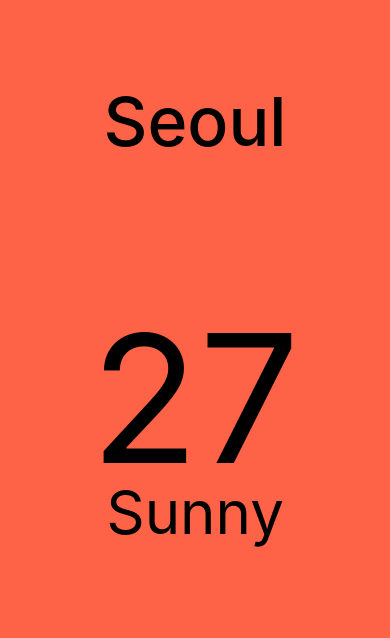
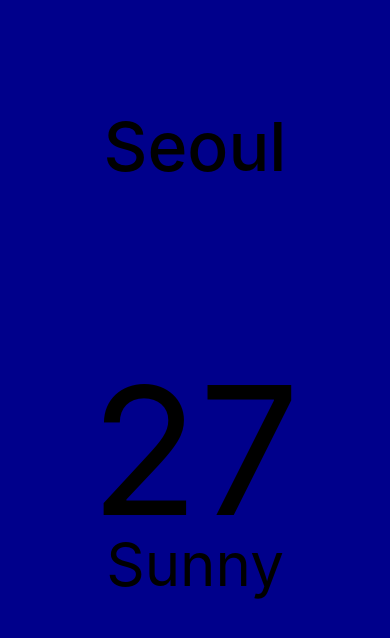
Before and after one commit to chaeyn/rn-study, a React Native app: screen / in a window 390 px wide. Shown: the top 638 px of the page. Built offline with nearby package versions, Linux system fonts and the light colour scheme.

Commit message:
feat: style

```diff
--- a/App.js
+++ b/App.js
@@ -1,4 +1,6 @@
-import { View, Text, StyleSheet } from "react-native";
+import { View, Text, StyleSheet, ScrollView, Dimensions } from "react-native";
+
+const { width: SCREEN_WIDTH } = Dimensions.get("window");
 
 export default function App() {
   return (
@@ -6,12 +8,29 @@
       <View style={styles.city}>
         <Text style={styles.cityName}>Seoul</Text>
       </View>
-      <View style={styles.weather}>
+      <ScrollView
+        pagingEnabled
+        horizontal
+        showsHorizontalScrollIndicator={false}
+        contentContainerStyle={styles.weather}
+      >
         <View style={styles.day}>
           <Text style={styles.temp}>27</Text>
           <Text style={styles.description}>Sunny</Text>
         </View>
-      </View>
+        <View style={styles.day}>
+          <Text style={styles.temp}>27</Text>
+          <Text style={styles.description}>Sunny</Text>
+        </View>
+        <View style={styles.day}>
+          <Text style={styles.temp}>27</Text>
+          <Text style={styles.description}>Sunny</Text>
+        </View>
+        <View style={styles.day}>
+          <Text style={styles.temp}>27</Text>
+          <Text style={styles.description}>Sunny</Text>
+        </View>
+      </ScrollView>
     </View>
   );
 }
@@ -19,7 +38,7 @@
 const styles = StyleSheet.create({
   container: {
     flex: 1,
-    backgroundColor: "tomato",
+    backgroundColor: "darkblue",
   },
   city: {
     flex: 1.2,
@@ -30,11 +49,9 @@
     fontSize: 68,
     fontWeight: 500,
   },
-  weather: {
-    flex: 3,
-  },
+  weather: {},
   day: {
-    flex: 1,
+    width: SCREEN_WIDTH,
     alignItems: "center",
   },
   temp: {
```
